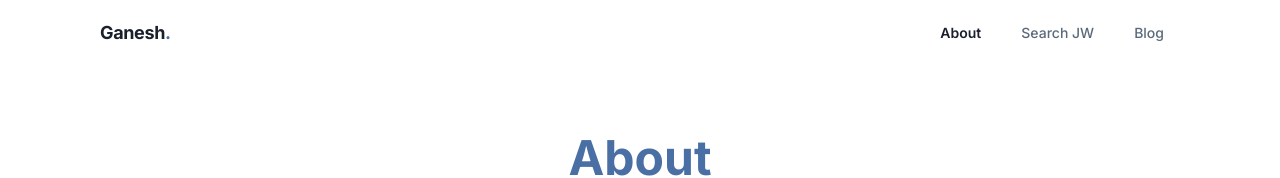
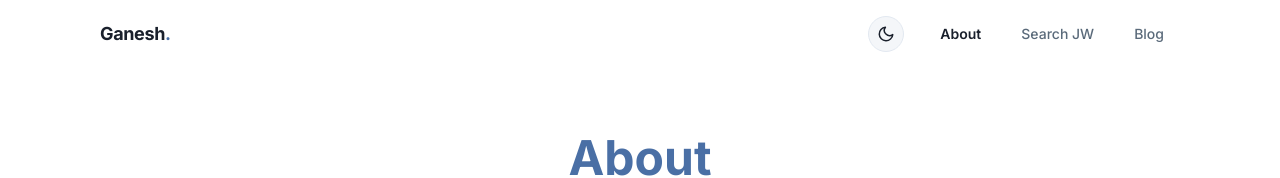
Before and after one commit to ganeshinunited-dot/Myideas, a Next.js app: page /about in a window 1280 px wide. Shown: the top 178 px of the page. Built offline with nearby package versions, Linux system fonts and the light colour scheme.

Commit message:
feat: implement dark mode toggle and sleek search pill chat box design

```diff
--- a/app/globals.css
+++ b/app/globals.css
@@ -1,11 +1,10 @@
 @import "tailwindcss";
 
-@theme {
+:root {
   --color-bg: #ffffff;
   --color-bg-alt: #f4f6f9;
   --color-primary: #4a6fa5;
   --color-primary-dark: #3b5998;
-  --color-primary-light: #6b8fc7;
   --color-accent: #2b6cb0;
   --color-text: #1a202c;
   --color-text-muted: #5a6a7a;
@@ -13,21 +12,34 @@
   --color-border: #e2e8f0;
 }
 
+[data-theme='dark'] {
+  --color-bg: #0f172a;
+  --color-bg-alt: #1e293b;
+  --color-primary: #60a5fa;
+  --color-primary-dark: #3b82f6;
+  --color-accent: #93c5fd;
+  --color-text: #f8fafc;
+  --color-text-muted: #cbd5e1;
+  --color-text-light: #94a3b8;
+  --color-border: #334155;
+}
+
 * { box-sizing: border-box; margin: 0; padding: 0; }
 
 html, body {
-  background: #ffffff;
-  color: #1a202c;
+  background: var(--color-bg);
+  color: var(--color-text);
   font-family: 'Inter', system-ui, -apple-system, sans-serif;
   -webkit-font-smoothing: antialiased;
   overflow-x: hidden;
   min-height: 100%;
   line-height: 1.6;
+  transition: background-color 0.3s ease, color 0.3s ease;
 }
 
 ::selection {
-  background: #4a6fa5;
-  color: #fff;
+  background: var(--color-primary);
+  color: var(--color-bg);
 }
 
 /* --- Mobile Optimization Utility Classes --- */
@@ -97,7 +109,7 @@ html, body {
 /* Chat/Search Layouts */
 .chat-container {
   flex: 1;
-  background: #fff;
+  background: var(--color-bg);
   border: 1px solid var(--color-border);
   border-radius: 16px;
   box-shadow: 0 4px 20px rgba(0,0,0,0.05);
@@ -124,7 +136,7 @@ html, body {
   bottom: 0;
   left: 0;
   right: 0;
-  background: rgba(255, 255, 255, 0.95);
+  background: var(--color-bg);
   backdrop-filter: blur(12px);
   border-top: 1px solid var(--color-border);
   display: flex;
--- a/components/Hero.tsx
+++ b/components/Hero.tsx
@@ -236,20 +236,34 @@ export default function Hero() {
             <div style={{ flex: 1, height: "1px", background: "var(--color-border)" }}></div>
           </div>
 
-          <form onSubmit={handleCustomSubmit} style={{ display: "flex", gap: "8px" }}>
+          <form
+            onSubmit={handleCustomSubmit}
+            style={{
+              display: "flex",
+              alignItems: "center",
+              background: "var(--color-bg-alt)",
+              border: "1px solid var(--color-border)",
+              borderRadius: "30px",
+              padding: "6px 6px 6px 20px",
+              boxShadow: "0 4px 12px rgba(0,0,0,0.03)",
+              transition: "all 0.2s ease",
+              position: "relative"
+            }}
+            onFocus={(e) => { e.currentTarget.style.borderColor = "var(--color-primary)"; e.currentTarget.style.boxShadow = "0 4px 16px rgba(0,0,0,0.08)"; }}
+            onBlur={(e) => { e.currentTarget.style.borderColor = "var(--color-border)"; e.currentTarget.style.boxShadow = "0 4px 12px rgba(0,0,0,0.03)"; }}
+          >
             <input
               type="text"
               value={customInput}
               onChange={(e) => setCustomInput(e.target.value)}
-              placeholder="Type how you feel (e.g. malai life katnai garo chha...)"
+              placeholder="Ask anything (e.g. malai life katnai garo chha...)"
               style={{
                 flex: 1,
-                padding: "12px 16px",
-                borderRadius: "16px",
-                border: "1px solid var(--color-border)",
+                border: "none",
                 fontSize: "0.95rem",
                 outline: "none",
-                background: "var(--color-bg-alt)",
+                background: "transparent",
+                color: "var(--color-text)"
               }}
             />
             <button
@@ -259,15 +273,24 @@ export default function Hero() {
                 background: "var(--color-primary)",
                 color: "#fff",
                 border: "none",
-                borderRadius: "16px",
-                padding: "0 20px",
-                fontWeight: 600,
+                borderRadius: "50%",
+                width: "40px",
+                height: "40px",
+                display: "flex",
+                alignItems: "center",
+                justifyContent: "center",
                 cursor: (!customInput.trim() || isAiLoading) ? "not-allowed" : "pointer",
-                opacity: (!customInput.trim() || isAiLoading) ? 0.7 : 1,
-                transition: "background 0.2s ease"
+                opacity: (!customInput.trim() || isAiLoading) ? 0.5 : 1,
+                transition: "all 0.2s ease",
+                transform: (!customInput.trim() || isAiLoading) ? "scale(0.95)" : "scale(1)"
               }}
+              title="Search"
             >
-              Ask
+              {isAiLoading ? (
+                <svg width="18" height="18" viewBox="0 0 24 24" fill="none" stroke="currentColor" strokeWidth="2" strokeLinecap="round" strokeLinejoin="round" style={{ animation: "spin 1s linear infinite" }}><line x1="12" y1="2" x2="12" y2="6"></line><line x1="12" y1="18" x2="12" y2="22"></line><line x1="4.93" y1="4.93" x2="7.76" y2="7.76"></line><line x1="16.24" y1="16.24" x2="19.07" y2="19.07"></line><line x1="2" y1="12" x2="6" y2="12"></line><line x1="18" y1="12" x2="22" y2="12"></line><line x1="4.93" y1="19.07" x2="7.76" y2="16.24"></line><line x1="16.24" y1="7.76" x2="19.07" y2="4.93"></line></svg>
+              ) : (
+                <svg width="18" height="18" viewBox="0 0 24 24" fill="none" stroke="currentColor" strokeWidth="2" strokeLinecap="round" strokeLinejoin="round"><line x1="22" y1="2" x2="11" y2="13"></line><polygon points="22 2 15 22 11 13 2 9 22 2"></polygon></svg>
+              )}
             </button>
           </form>
         </div>
--- a/components/Navbar.tsx
+++ b/components/Navbar.tsx
@@ -12,12 +12,33 @@ const links = [
 export default function Navbar() {
   const [scrolled, setScrolled] = useState(false);
   const pathname = usePathname();
+  const [isAdmin, setIsAdmin] = useState(false);
+  const [theme, setTheme] = useState("light");
 
   useEffect(() => {
     const fn = () => setScrolled(window.scrollY > 20);
     window.addEventListener("scroll", fn, { passive: true });
+
+    // Check admin status
+    const cookieString = document.cookie;
+    if (cookieString.includes("admin_session=true")) {
+      setIsAdmin(true);
+    }
+
+    // Check dark mode
+    const savedTheme = localStorage.getItem("theme") || "light";
+    setTheme(savedTheme);
+    document.documentElement.setAttribute("data-theme", savedTheme);
+
     return () => window.removeEventListener("scroll", fn);
   }, []);
+
+  const toggleTheme = () => {
+    const next = theme === "light" ? "dark" : "light";
+    setTheme(next);
+    localStorage.setItem("theme", next);
+    document.documentElement.setAttribute("data-theme", next);
+  };
 
   return (
     <>
@@ -43,7 +64,31 @@ export default function Navbar() {
             Ganesh<span style={{ color: "var(--color-primary)" }}>.</span>
           </a>
 
-          {/* Links */}
+          {/* Desktop Right Side */}
+          <div style={{ display: "flex", alignItems: "center", gap: "20px" }}>
+            <button
+              onClick={toggleTheme}
+              style={{
+                background: "var(--color-bg-alt)",
+                border: "1px solid var(--color-border)",
+                color: "var(--color-text)",
+                width: "36px",
+                height: "36px",
+                borderRadius: "50%",
+                display: "flex",
+                alignItems: "center",
+                justifyContent: "center",
+                cursor: "pointer",
+                transition: "all 0.2s ease"
+              }}
+              title="Toggle Dark Mode"
+            >
+              {theme === 'light' ? (
+                <svg width="18" height="18" viewBox="0 0 24 24" fill="none" stroke="currentColor" strokeWidth="2" strokeLinecap="round" strokeLinejoin="round"><path d="M21 12.79A9 9 0 1 1 11.21 3 7 7 0 0 0 21 12.79z"></path></svg>
+              ) : (
+                <svg width="18" height="18" viewBox="0 0 24 24" fill="none" stroke="currentColor" strokeWidth="2" strokeLinecap="round" strokeLinejoin="round"><circle cx="12" cy="12" r="5"></circle><line x1="12" y1="1" x2="12" y2="3"></line><line x1="12" y1="21" x2="12" y2="23"></line><line x1="4.22" y1="4.22" x2="5.64" y2="5.64"></line><line x1="18.36" y1="18.36" x2="19.78" y2="19.78"></line><line x1="1" y1="12" x2="3" y2="12"></line><line x1="21" y1="12" x2="23" y2="12"></line><line x1="4.22" y1="19.78" x2="5.64" y2="18.36"></line><line x1="18.36" y1="5.64" x2="19.78" y2="4.22"></line></svg>
+              )}
+            </button>
             <div style={{ display: "flex", alignItems: "center", gap: 8 }}>
               {links.filter(l => l.label !== "Home").map(({ label, href }) => (
                 <a key={label} href={href} style={{
@@ -61,7 +106,7 @@ export default function Navbar() {
                   {label}
                 </a>
               ))}
-
+            </div>
           </div>
         </div>
       </header>
@@ -94,6 +139,20 @@ export default function Navbar() {
             <span>{label}</span>
           </a>
         ))}
+        {isAdmin && (
+          <a href="/onlymeadmin" className={`mobile-nav-link ${pathname === "/onlymeadmin" ? "active" : ""}`}>
+            <svg viewBox="0 0 24 24" fill="none" stroke="currentColor" strokeWidth="2" strokeLinecap="round" strokeLinejoin="round"><rect x="3" y="3" width="18" height="18" rx="2" ry="2"></rect><line x1="3" y1="9" x2="21" y2="9"></line><line x1="9" y1="21" x2="9" y2="9"></line></svg>
+            Admin
+          </a>
+        )}
+        <button onClick={toggleTheme} className="mobile-nav-link" style={{ background: "transparent", border: "none" }}>
+          {theme === 'light' ? (
+            <svg width="24" height="24" viewBox="0 0 24 24" fill="none" stroke="currentColor" strokeWidth="2" strokeLinecap="round" strokeLinejoin="round"><path d="M21 12.79A9 9 0 1 1 11.21 3 7 7 0 0 0 21 12.79z"></path></svg>
+          ) : (
+            <svg width="24" height="24" viewBox="0 0 24 24" fill="none" stroke="currentColor" strokeWidth="2" strokeLinecap="round" strokeLinejoin="round"><circle cx="12" cy="12" r="5"></circle><line x1="12" y1="1" x2="12" y2="3"></line><line x1="12" y1="21" x2="12" y2="23"></line><line x1="4.22" y1="4.22" x2="5.64" y2="5.64"></line><line x1="18.36" y1="18.36" x2="19.78" y2="19.78"></line><line x1="1" y1="12" x2="3" y2="12"></line><line x1="21" y1="12" x2="23" y2="12"></line><line x1="4.22" y1="19.78" x2="5.64" y2="18.36"></line><line x1="18.36" y1="5.64" x2="19.78" y2="4.22"></line></svg>
+          )}
+          <span>Theme</span>
+        </button>
       </nav>
     </>
   );
```
Lines whose indentation alone changed are shown as unchanged.
